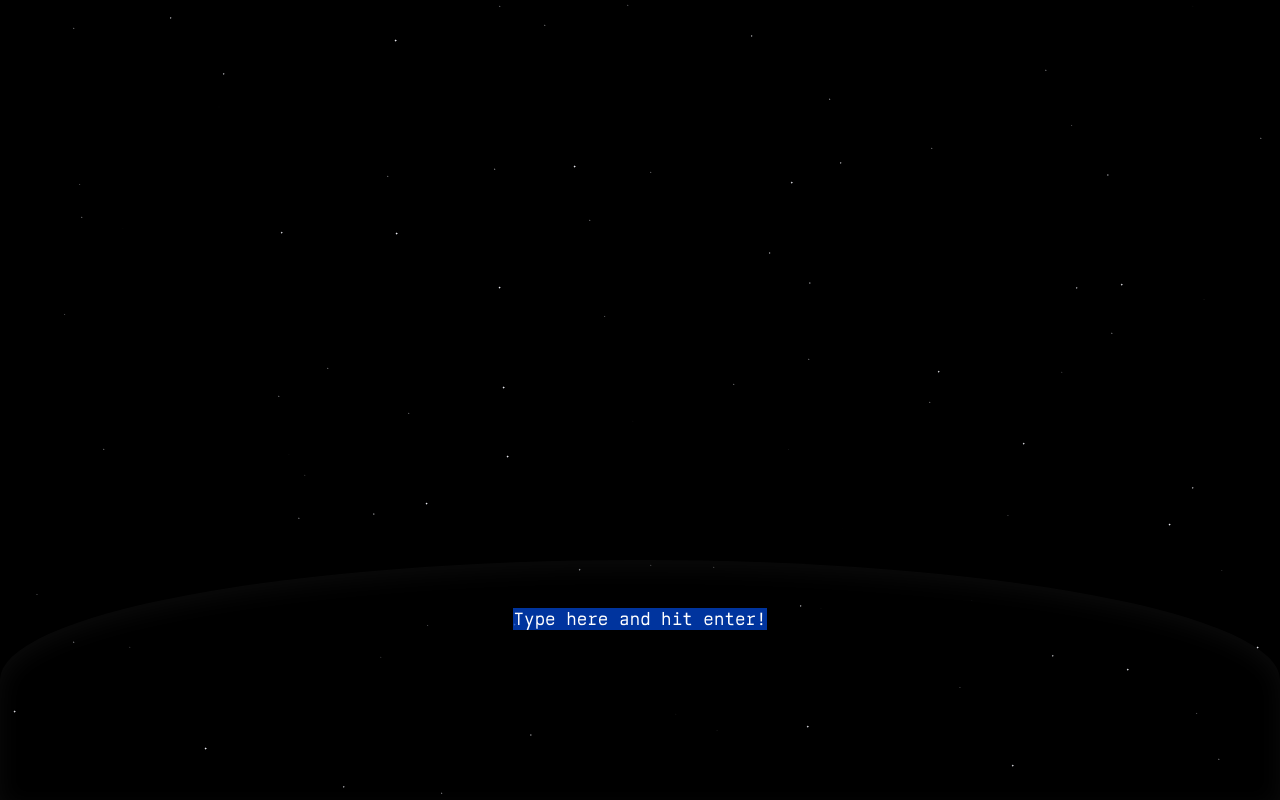
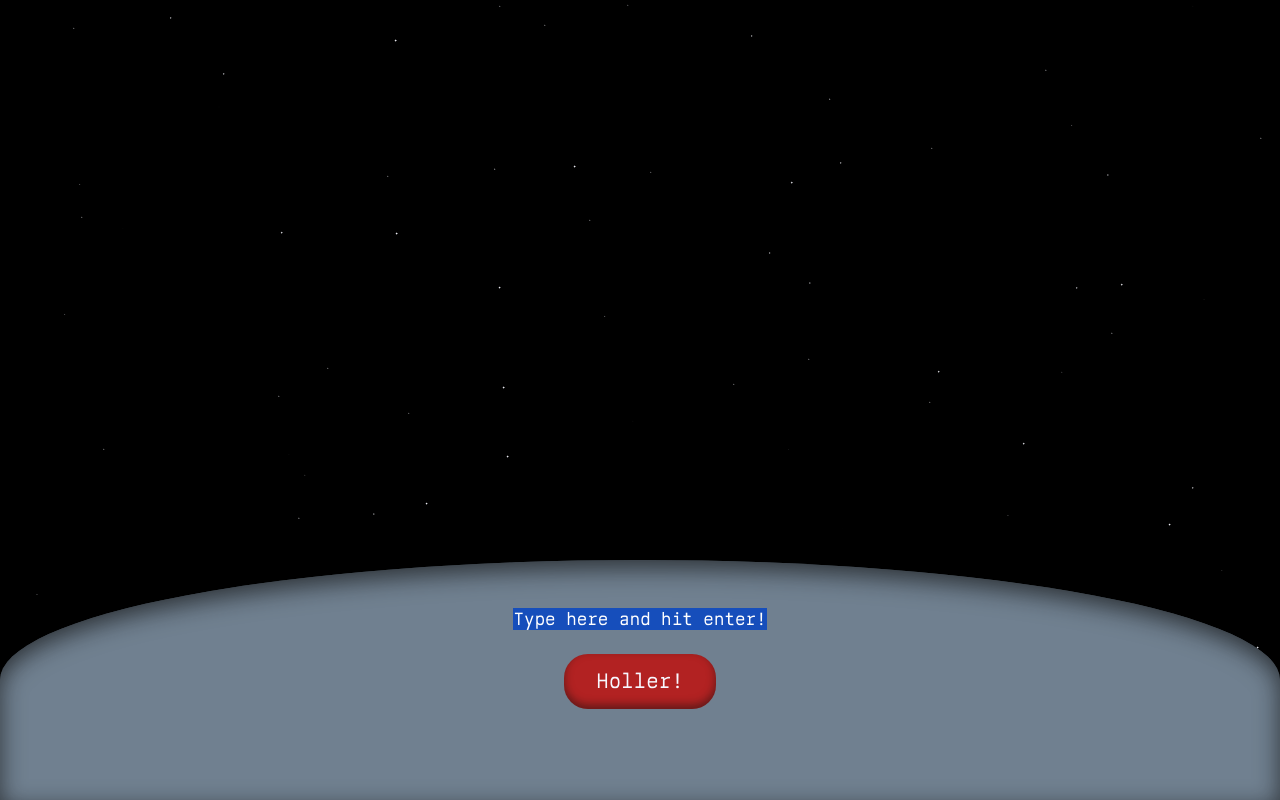
Before and after one commit to jinjiaho/holler-into-space, an Astro site: page / in a window 1280 px wide. Built offline with nearby package versions, Linux system fonts and the light colour scheme; Astro itself is replaced by a stand-in of ours.

Commit message:
Add holler button

```diff
--- a/src/components/Holler.astro
+++ b/src/components/Holler.astro
@@ -11,6 +11,19 @@ export const FADE_DURATION = 15;
     100% {
       opacity: 0;
       transform: translate(0, -30vh) scale(0);
+    }
+  }
+
+  @keyframes buttonPress {
+    0% {
+      box-shadow: inset 0 -0.25rem 0.5rem rgba(15, 15, 15, 0.5);
+    }
+    25%,
+    75% {
+      box-shadow: inset 0 0.25rem 0.25rem rgba(15, 15, 15, 0.25);
+    }
+    100% {
+      box-shadow: inset 0 -0.25rem 0.5rem rgba(15, 15, 15, 0.5);
     }
   }
 
@@ -50,7 +63,7 @@ export const FADE_DURATION = 15;
   }
 
   #holler-dashboard {
-    background-color: rgba();
+    background-color: slategray;
     border-top-left-radius: 50%;
     border-top-right-radius: 50%;
     display: flex;
@@ -58,8 +71,15 @@ export const FADE_DURATION = 15;
     align-items: stretch;
     flex-direction: column;
     gap: 1rem;
-    padding: 3rem 5% 3rem;
+    padding: 3rem 5% 3%;
     box-shadow: inset 0px 8px 24px 0px rgba(15, 15, 15, 0.7);
+  }
+
+  #holler-form {
+    display: flex;
+    flex-direction: column;
+    align-items: center;
+    gap: 1.5rem;
   }
 
   #holler-input {
@@ -76,24 +96,61 @@ export const FADE_DURATION = 15;
   #holler-input:focus {
     outline: none;
   }
+
+  #holler-button {
+    background-color: firebrick;
+    border-radius: 1.5rem;
+    box-shadow: inset 0 -0.25rem 0.5rem rgba(15, 15, 15, 0.5);
+    border: none;
+    padding: 1rem 2rem;
+    font-size: 1.3rem;
+    text-align: center;
+    cursor: pointer;
+  }
+
+  #holler-button:focus-within {
+    outline-color: orangered;
+    filter: brightness(1.05);
+    transition: filter 0.3s ease;
+  }
+
+  #holler-button.active {
+    animation: buttonPress 0.5s forwards;
+    transition: all 0.3s ease;
+  }
+
+  @media screen and (orientation: landscape) {
+    #holler-dashboard {
+      grid-template-rows: auto 7rem;
+    }
+  }
 </style>
 <astro-holler class="holler" data-fade={FADE_DURATION}>
   <div id="holler-fade"></div>
   <div id="holler-dashboard">
-    <textarea id="holler-input" name="words" autocomplete="off"
-      >Type here and hit enter!</textarea
-    >
+    <form id="holler-form">
+      <input
+        id="holler-input"
+        name="words"
+        autocomplete="off"
+        value="Type here and hit enter!"
+      />
+      <button id="holler-button" type="submit">Holler!</button>
+    </form>
   </div>
 </astro-holler>
+
 <script>
   class Holler extends HTMLElement {
     constructor() {
       super();
 
+      const form = document.getElementById("holler-form");
       const input = document.getElementById("holler-input");
+      const hollerBtn = document.getElementById("holler-button");
       const fade = document.getElementById("holler-fade");
       const duration = parseInt(this.dataset.fade || "3");
-      if (!input || !fade) return;
+      if (!input || !form || !hollerBtn || !fade) return;
 
       let words = "";
 
@@ -108,10 +165,7 @@ export const FADE_DURATION = 15;
         e.target.select();
       });
 
-      input.addEventListener("keydown", function (e) {
-        if (e.code != "Enter") {
-          return;
-        }
+      form.addEventListener("submit", function (e) {
         e.preventDefault();
         const span = document.createElement("span");
         span.innerHTML = String(words);
@@ -126,6 +180,14 @@ export const FADE_DURATION = 15;
           span.remove();
         }, duration * 1000);
       });
+
+      hollerBtn.addEventListener("click", function (e) {
+        hollerBtn.classList.add("active");
+        input.focus();
+        setTimeout(function () {
+          hollerBtn.classList.remove("active");
+        }, 1000);
+      });
     }
   }
   customElements.define("astro-holler", Holler);
```
